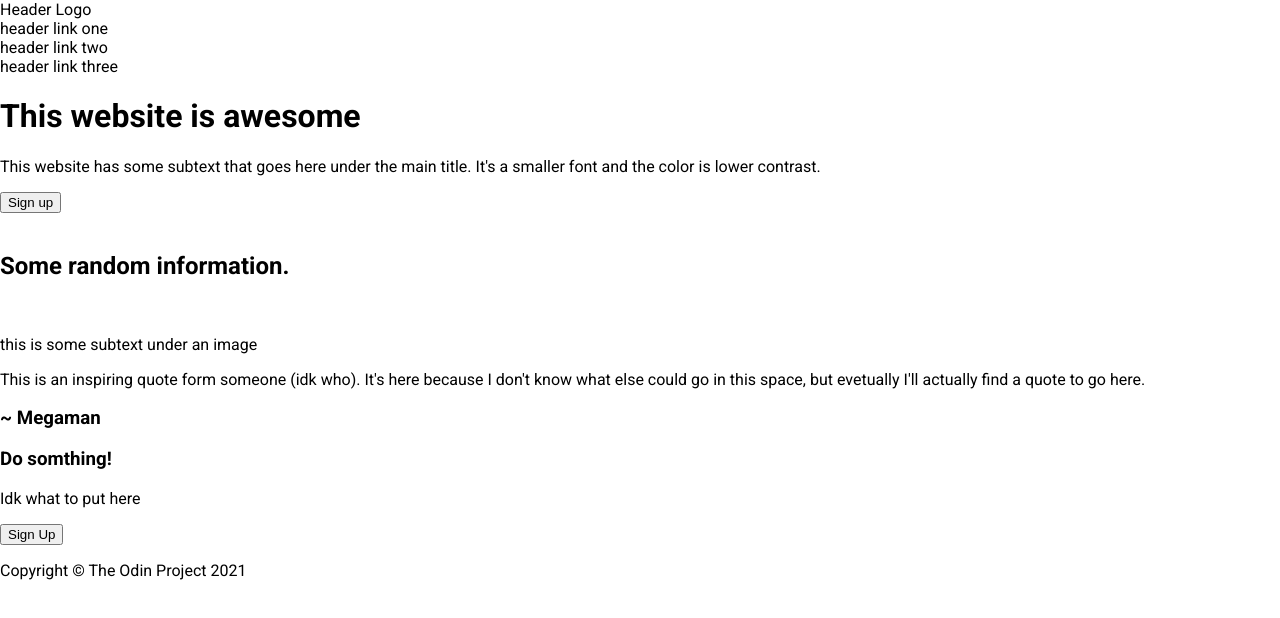
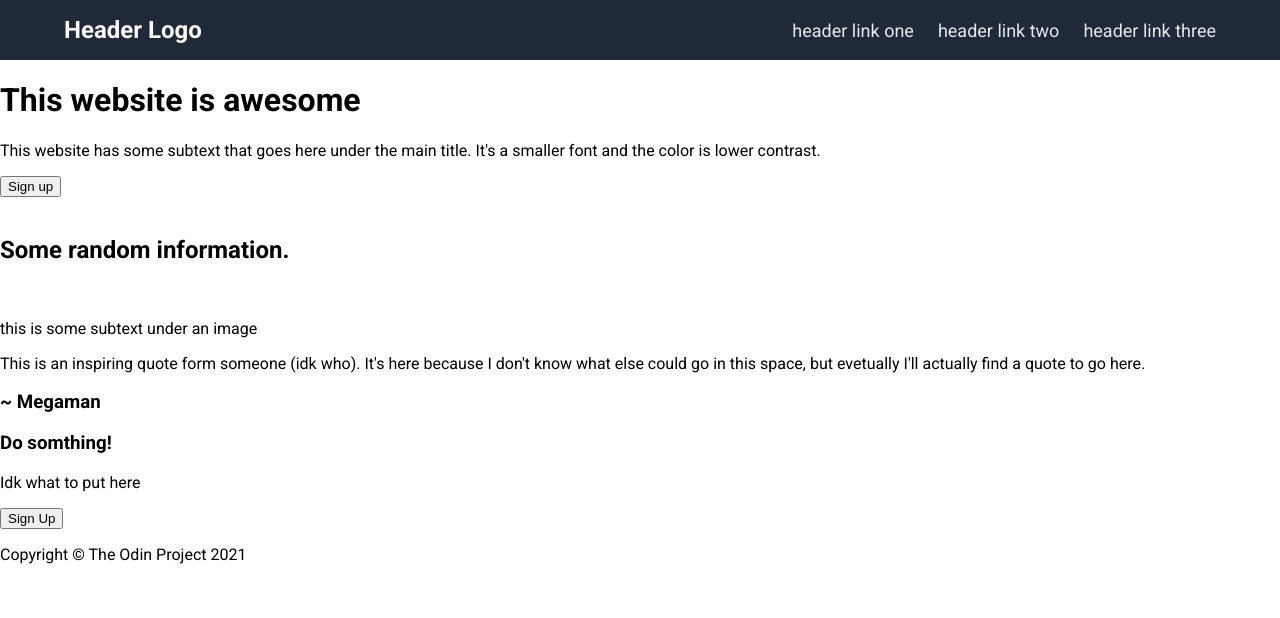
Before and after one commit to genharding/landing-page, a plain HTML site: page index.html in a window 1280 px wide. Drawn offline with Linux system fonts and the light colour scheme.

Commit message:
Style header

```diff
--- a/styles.css
+++ b/styles.css
@@ -3,6 +3,34 @@
 body {
     margin: 0px;
     font-family: 'Roboto', sans-serif;
+    display: flex;
+    flex-direction: column;
+    justify-content: space-between;
+}
+
+header {
+    background-color: #1f2937;
+    display: flex;
+    justify-content: space-between;
+    align-items: center;
+    padding: 16px 64px;
+}
+
+.logo {
+    color: #f9faf8;
+    font-size: 24px;
+    font-weight: bold;
+}
+
+.links {
+    color: #e5e7eb;
+    font-size: 18px;
+    display: flex;
+    gap: 24px;
+}
+
+main {
+    flex: 1;
 }
 
 ul {
```
